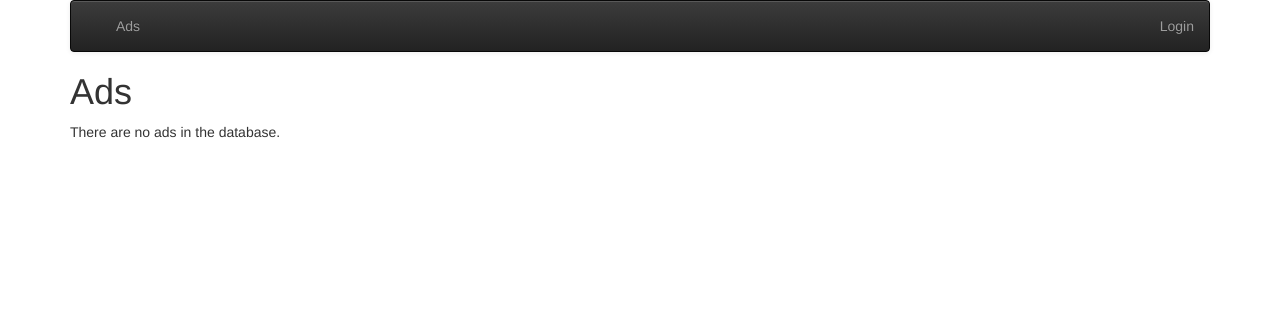
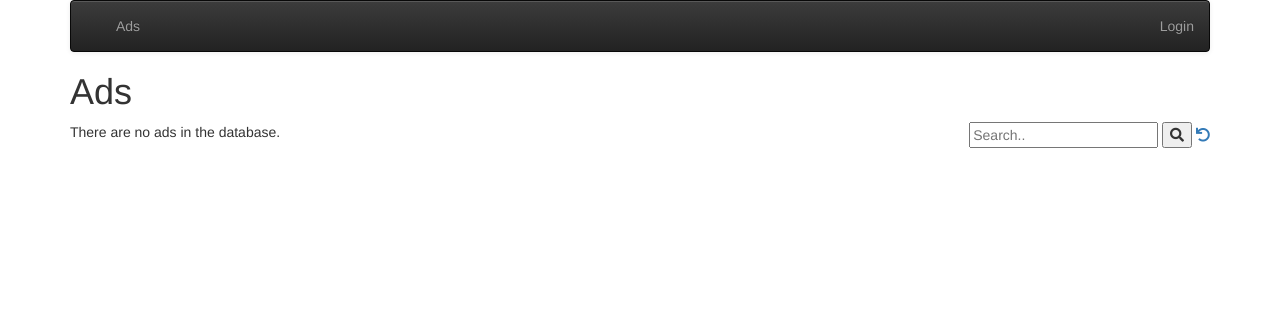
Before and after one commit to lab-peng/django4everybody, a Django app: template ads/templates/ads/ad_list.html in a window 1280 px wide. Shown: the top 312 px of the page. Run offline with Django 3.2, Linux system fonts and the light colour scheme; the template is opened without the code that fills it, so the values that code supplies are empty; some libraries are stand-ins or nearby versions.

Commit message:
search function completed

```diff
--- a/ads/templates/ads/ad_list.html
+++ b/ads/templates/ads/ad_list.html
@@ -1,6 +1,16 @@
 {% extends "base_menu.html" %}
 {% block content %}
 <h1>Ads</h1>
+<div style="float:right">
+  <!-- https://www.w3schools.com/howto/howto_css_search_button.asp -->
+  <form action="{% url 'ads:search' %}" method="GET" class="search" autocomplete="off">
+    <input type="text" placeholder="Search.." name="search"
+    {% if search %} value="{{ search }}" {% endif %}
+    >
+    <button type="submit"><i class="fa fa-search"></i></button>
+  <a href="{% url 'ads:all' %}"><i class="fa fa-undo"></i></a>
+  </form>
+  </div>
 <p>
 {% if ad_list %}
 <ul>
--- a/ads/urls.py
+++ b/ads/urls.py
@@ -22,4 +22,6 @@ urlpatterns = [
         views.AddFavoriteView.as_view(), name='ad_favorite'),
     path('ad/<int:pk>/unfavorite',
         views.DeleteFavoriteView.as_view(), name='ad_unfavorite'),
+
+    path('search/', views.SearchListView.as_view(), name='search'),
 ]
```
Also changed, not shown: ads/views.py (+16 -1 lines).
